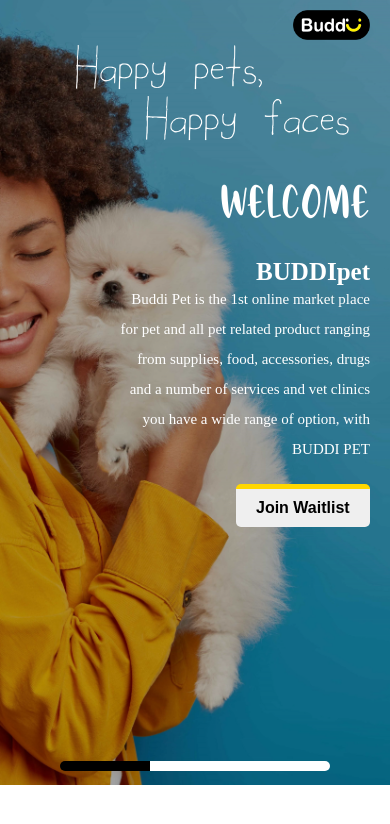
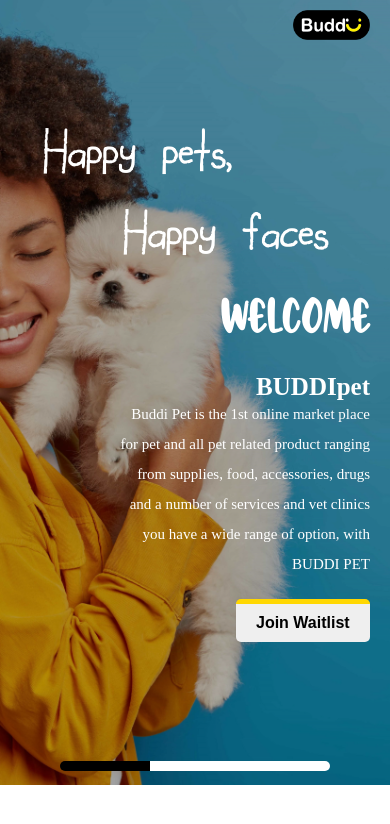
Before and after one commit to simziky/BUDDI, a React (Create React App) app: page /Home in a window 390 px wide. Shown: the top 824 px of the page. Built offline with nearby package versions, Linux system fonts and the light colour scheme; a web font is replaced by a local one.

Commit message:
responsiveness

```diff
--- a/src/App.js
+++ b/src/App.js
@@ -4,6 +4,7 @@
 import Description from "./pages/Description";
 import Home from "./pages/Home";
 import Store from "./pages/own-a-store";
+import Form from "./pages/form/index"
 
 function App() {
   return (
@@ -11,8 +12,9 @@
         <Routes>
           <Route path="/" element={<Layout />} />
           <Route path="Home" element={<Home />} />
-          <Route path="about" element={<Description />} />
-          <Route path="about" element={<Store />} />
+          <Route path="Description" element={<Description />} />
+          <Route path="Store" element={<Store />} />
+          <Route path="form" element={<Form />} />
       </Routes>
     </div>
   );
--- a/src/pages/Description/index.js
+++ b/src/pages/Description/index.js
@@ -1,4 +1,4 @@
-import Logo from '../../components/logo'
+//import Logo from '../../components/logo'
 import './index.scss'
 import Shopping from '../../images/shopping-cart.png'
 import Paw from '../../images/paw.png'
@@ -8,7 +8,6 @@
     return (
         <>
         <div className='Desc-Main'>
-                <Logo />
             <div className='main'>
                 <section className='desc'>
                     <h1>Description</h1>
--- a/src/pages/Description/index.scss
+++ b/src/pages/Description/index.scss
@@ -1,4 +1,5 @@
-$Iphone:500px;
+$mobile:480px;
+$tablets:768px;
 
 .Desc-Main {
     height: 100vh;
@@ -10,7 +11,7 @@
     overflow: hidden;
     z-index: 0;
 
-    @media (max-width: $Iphone){
+    @media (max-width: $mobile){
         &::before {
             position: absolute;
             content: "";
@@ -34,11 +35,13 @@
         .desc {
             display: block;
             margin: 0 auto;
-            width: 550px;
+            width: 600px;
+            padding-right: 70px;
             padding-top: 20px;
 
-            @media (max-width: $Iphone){
+            @media (max-width: $mobile){
                width: 350px;
+               padding-right: 0px;
             }
 
             h1 {
@@ -47,21 +50,29 @@
                 font-size: 40px;
                 font-weight: 600;
 
-                @media (max-width: $Iphone){
+                @media (max-width: $mobile){
                     line-height: 40px;
                 font-size: 25px;
                  }
             }
 
             p {
-                line-height: 25px;
-                font-size: 17px;
+                line-height: 35px;
+                font-size: 20px;
+                text-align: center;
+
+                @media (max-width: $mobile) and (max-height: 640px){
+                    line-height: 25px;
+                font-size: 15px;
+                 }
+
+
             }
         }
 
        .desc-list {
 
-        @media (max-width: $Iphone){
+        @media (max-width: $mobile){
             width: 100%;
             height: fit-content;
            display: flex;
@@ -74,11 +85,11 @@
 
 
         .shopping {
-            margin-top: 30px;
+            margin-top: 20px;
             width: 320px;
             margin-left: 100px;
 
-            @media (max-width: $Iphone){
+            @media (max-width: $mobile){
                 margin-left:0px;
              }
 
@@ -92,7 +103,7 @@
                 font-weight: 700;
                 margin-bottom: 10px;
 
-                @media (max-width: $Iphone){
+                @media (max-width: $mobile){
                     justify-content: center;
                  }
 
@@ -100,7 +111,7 @@
                     height: 60px;
                     margin-right: 10px;
 
-                    @media (max-width: $Iphone){
+                    @media (max-width: $mobile){
                         height:40px;
                      }
                 }
@@ -112,18 +123,18 @@
                 font-size: 20px;
                 color: white;
 
-                @media (max-width: $Iphone){
+                @media (max-width: $mobile){
                     font-size: 17px;
                  }
             }
         }
 
         .vet {
-            margin-top: 30px;
+            margin-top: 10px;
             width: 320px;
             margin-left: 150px;
 
-            @media (max-width: $Iphone){
+            @media (max-width: $mobile){
                 margin-left:0px;
              }
 
@@ -137,7 +148,7 @@
                 font-weight: 800;
                 margin-bottom: 10px;
 
-                @media (max-width: $Iphone){
+                @media (max-width: $mobile){
                     justify-content:center;
                  }
 
@@ -146,7 +157,7 @@
                     height: 60px;
                     margin-right: 10px;
 
-                    @media (max-width: $Iphone){
+                    @media (max-width: $mobile){
                         height:40px;
                      }
                 }
@@ -158,18 +169,18 @@
                 font-size: 20px;
                 color: white;
 
-                @media (max-width: $Iphone){
+                @media (max-width: $mobile){
                     font-size: 17px;
                  }
             }
         }
 
         .grooming {
-            margin-top: 30px;
+            margin-top: 20px;
             width: 320px;
             margin-left: 100px;
 
-            @media (max-width: $Iphone){
+            @media (max-width: $mobile){
                 margin-left:0px;
              }
 
@@ -182,7 +193,7 @@
                 font-weight: 800;
                 margin-bottom: 10px;
 
-                @media (max-width: $Iphone){
+                @media (max-width: $mobile){
                     justify-content: center;
                  }
 
@@ -190,7 +201,7 @@
                     height: 60px;
                     margin-right: 10px;
 
-                    @media (max-width: $Iphone){
+                    @media (max-width: $mobile){
                         height:45px;
                      }
                 }
@@ -202,7 +213,7 @@
                 font-size: 20px;
                 color: white;
 
-                @media (max-width: $Iphone){
+                @media (max-width: $mobile){
                     font-size: 17px;
                  }
             }
--- a/src/pages/Home/index.js
+++ b/src/pages/Home/index.js
@@ -1,3 +1,4 @@
+import {Link, NavLink} from 'react-router-dom'
 import Logo from '../../components/logo'
 import { Swiper, SwiperSlide } from 'swiper/react';
 import "swiper/css";
@@ -9,6 +10,7 @@
 
 import Description from '../Description';
 import Store from '../own-a-store';
+//import Form from '../form/index'
 
 const Home = () => {
     return (
@@ -46,12 +48,13 @@
                                 of option, with BUDDI PET
                             </p>
 
+                            <NavLink exact="true" activeclassname="active" to="/form">
                                 <button>
-                                    <a href='https://yukiport.netlify.app/'>
+
                                     Join Waitlist
-                                    </a>
 
                                 </button>
+                                </NavLink>
                             </div>
                         </aside>
                 </div>
--- a/src/pages/Home/index.scss
+++ b/src/pages/Home/index.scss
@@ -1,9 +1,10 @@
-$Iphone:500px;
+$mobile:480px;
+$tablets:900px;
 
 .mySwiper {
   height: 100vh;
 
-  @media (max-width:$Iphone) {
+  @media (max-width:$mobile) {
     height: 93vh;
 
   }
@@ -18,7 +19,7 @@
 
     z-index: 0;
 
-    @media (max-width:$Iphone) {
+    @media (max-width:$mobile) {
         background-image: url('../../images/home-1c-min.jpg');
         height: 93vh;
 
@@ -39,13 +40,28 @@
         width: 45%;
         height: 100%;
         position: absolute;
+
+
         right: 0;
         color: white;
         padding-right: 50px;
-        @media (max-width:$Iphone) {
+        @media (max-width:$mobile) {
+          height: 90%;
+          display: flex;
+          flex-direction: column;
+          justify-content: center;
+          align-items: center;
             padding-right: 20px;
             z-index: 2;
          }
+
+         @media (max-width:$tablets) {
+          height: 90%;
+          display: flex;
+          flex-direction: column;
+          justify-content: center;
+          align-items: center;
+       }
 
         .Home-text1 {
             font-family: 'School Teacher', sans-serif;
@@ -53,7 +69,7 @@
             font-size: 6rem;
 
 
-            @media (max-width:$Iphone) {
+            @media (max-width:$mobile) {
               margin-top: 40px;
                font-size: 3rem;
                width: 300px;
@@ -61,16 +77,27 @@
             p:nth-child(1) {
                 margin-top: 20px;
 
-                @media (max-width:$Iphone) {
+                @media (max-width:$mobile) {
                     margin-top: 20px;
-                    margin-left: -120px!important;
+                    margin-left: -90px!important;
+                    font-weight: 600;
                  }
+
+                 @media (max-width:$tablets) and (min-width:481px) {
+                  margin-left: -190px!important;
+               }
             }
             p:nth-child(2) {
                 margin-left:130px;
 
-                @media (max-width:$Iphone) {
-                  margin-left: -50px!important;
+                @media (max-width:$mobile) {
+                  margin-top: 30px;
+                  margin-left: -10px!important;
+                  font-weight: 600;
+               }
+
+                @media (max-width:$tablets)and (min-width:481px) {
+                  margin-left: -100px!important;
                }
             }
 
@@ -88,10 +115,13 @@
                 font-size: 7rem;
                 font-family: 'Avocado Creamy', sans-serif;
 
-                @media (max-width:$Iphone) {
+                @media (max-width:$mobile) {
                     font-size: 3rem;
+                    font-weight: 600;
 
                  }
+
+
             }
 
            div {
@@ -101,10 +131,14 @@
            height: fit-content;
             line-height: 25px;
 
-            @media (max-width:$Iphone) {
+            @media (max-width:$mobile) {
                 margin-top: 2em;
                 width: 250px;
              }
+
+             @media (max-width:$tablets)and (min-width:481px) {
+              width: 350px;
+           }
 
 
             h4 {
@@ -115,9 +149,13 @@
                 font-size: 20px;
                 line-height: 30px;
 
-                @media (max-width:$Iphone) {
+                @media (max-width:$mobile) {
                   font-size: 15px;
                }
+
+               @media (max-width:$tablets)and (min-width:481px) {
+                font-size: 25px;
+             }
             }
 
             button {
--- /dev/null
+++ b/src/pages/form/index.js
@@ -0,0 +1,18 @@
+import './index.scss'
+
+
+const Form = () => {
+    return (
+        <>
+            <div className='form-main'>
+
+            </div>
+
+
+
+        </>
+
+    )
+}
+
+export default Form
--- /dev/null
+++ b/src/pages/form/index.scss
@@ -0,0 +1,8 @@
+
+    .form-main {
+        height: 100vh;
+        width: 100%;
+        background-image: url("../../images/home-last.jpg");
+        background-size: cover;
+
+    }
--- a/src/pages/own-a-store/index.scss
+++ b/src/pages/own-a-store/index.scss
@@ -1,4 +1,5 @@
-$Iphone: 500px;
+$mobile: 480px;
+$tablets:900px;
 
 .store-main {
     height: 100vh;
@@ -9,7 +10,7 @@
     background-position: left center;
     z-index: 0;
 
-        @media (max-width:$Iphone) {
+        @media (max-width:$mobile) {
 
             &::before {
                 position: absolute;
@@ -35,18 +36,21 @@
         .own-a-store {
             color: white;
             width: 30%;
-            height: 100%;
+            height: 90%;
             display: flex;
             flex-direction: column;
             justify-content: space-around;
 
-            @media (max-width:$Iphone) {
+            @media (max-width:$mobile) {
+                    padding-top: 20px;
                     width: 100%;
                     align-items: center;
                     height: 90%;
+                }
 
-
-                }
+                @media (max-width:$tablets) and (min-width:481px) {
+                    width: 45%;
+                 }
 
 
             .sec1 {
@@ -61,6 +65,10 @@
                     img {
                         height: 70px;
                         margin-bottom: 10px;
+
+                        @media (max-width:$mobile) {
+                            height: 40px;
+                        }
                     }
                 }
 
@@ -69,6 +77,10 @@
                     color: black;
                     font-size: 40px;
                     font-weight: 700;
+
+                    @media (max-width:$mobile) {
+                        font-size: 30px;
+                    }
                 }
 
                 p {
@@ -86,6 +98,10 @@
                     img {
                         height: 60px;
                         margin-bottom: 10px;
+
+                        @media (max-width:$mobile) {
+                            height: 50px;
+                        }
                     }
                 }
 
@@ -104,6 +120,10 @@
                     img {
                         height: 60px;
                         margin-bottom: 10px;
+
+                        @media (max-width:$mobile) {
+                            height: 50px;
+                        }
                     }
                 }
                 p {
```
